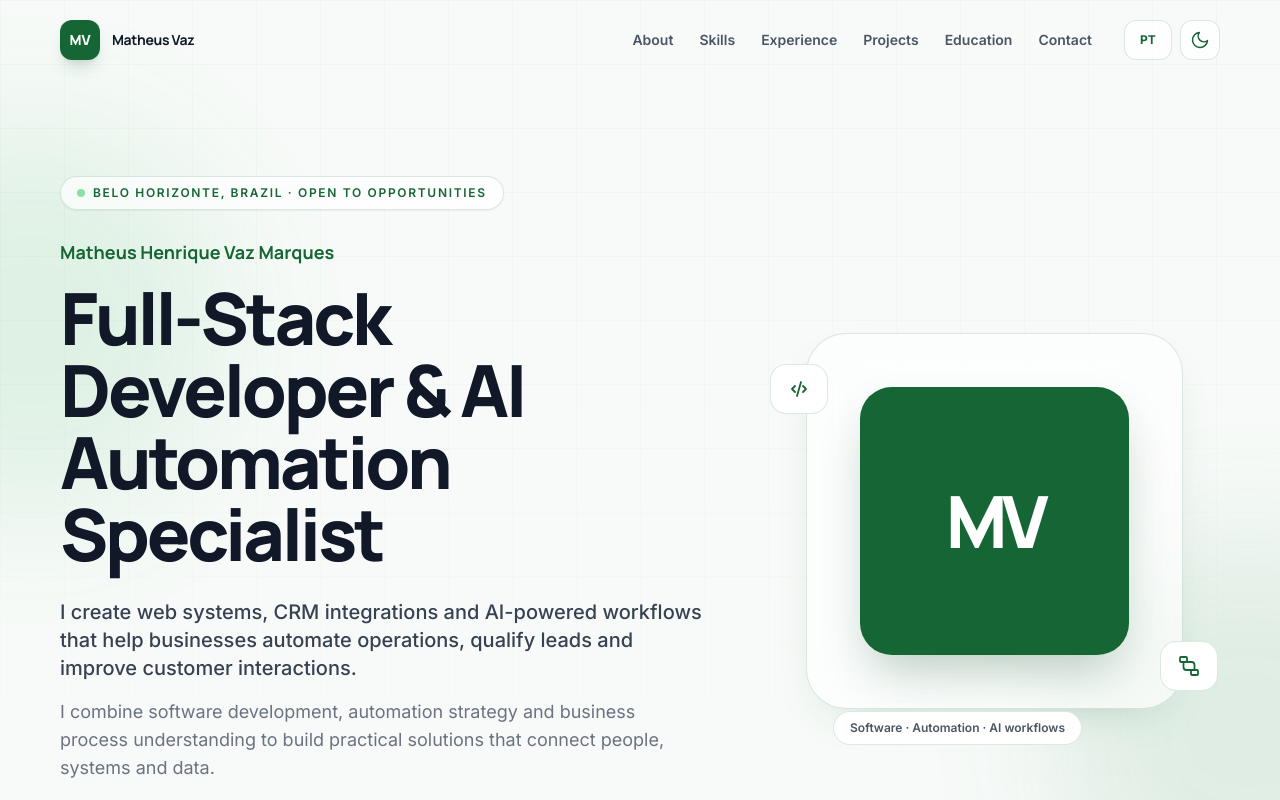
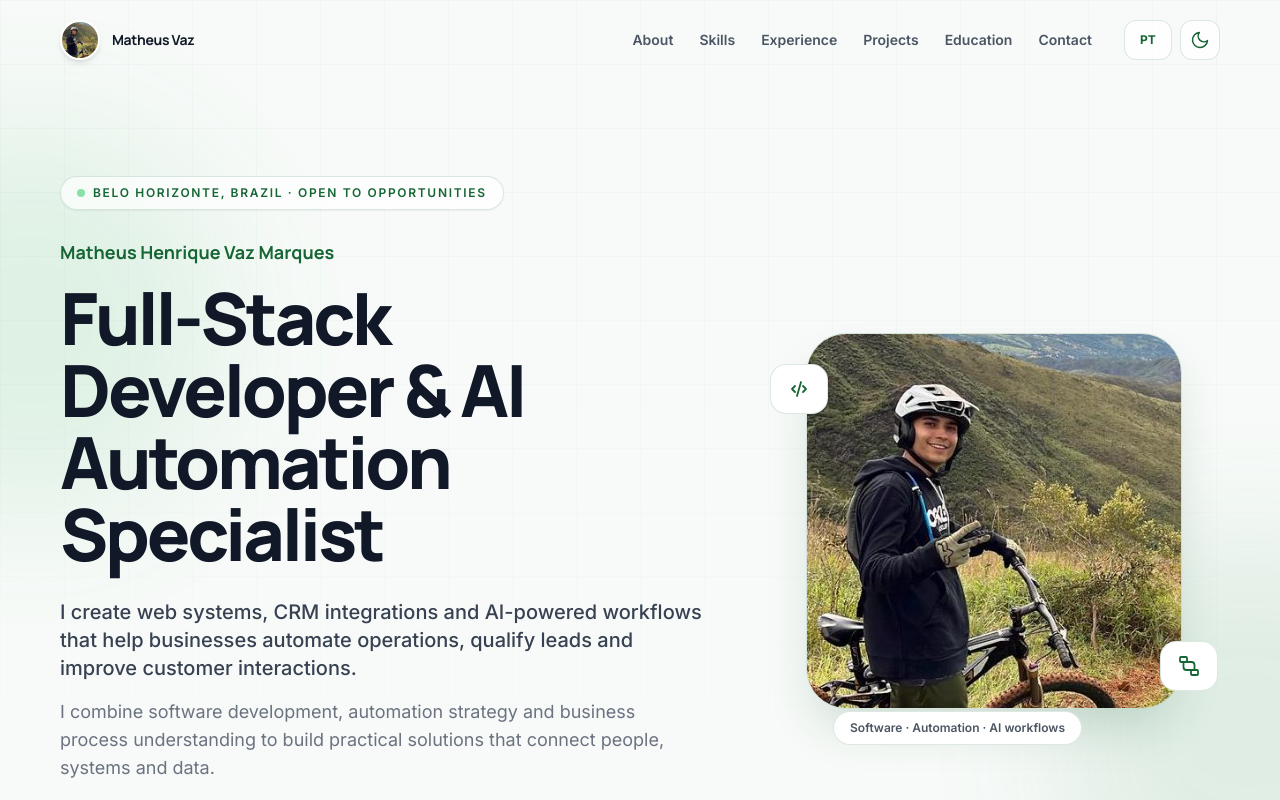
Before and after one commit to Teuuzim/portfolio, a React (Vite) app: page / in a window 1280 px wide. Shown: the top 800 px of the page. Built offline with nearby package versions, Linux system fonts and the light colour scheme.

Commit message:
Refactor code structure for improved readability and maintainability

```diff
--- a/src/components/Hero.tsx
+++ b/src/components/Hero.tsx
@@ -58,16 +58,17 @@ export function Hero({ language }: HeroProps) {
           </div>
         </div>
 
-        <div className="relative mx-auto hidden w-full max-w-md lg:block" aria-hidden="true">
+        <div className="relative mx-auto hidden w-full max-w-md lg:block">
           <div className="relative aspect-square">
-            <div className="absolute inset-[8%] rounded-[2.5rem] border border-brand-700/15 bg-white/65 shadow-card backdrop-blur-xl dark:border-green-400/15 dark:bg-[#121C16]/70 dark:shadow-card-dark" />
-            <div className="absolute inset-[20%] grid place-items-center rounded-[2rem] bg-brand-700 text-white shadow-2xl shadow-green-900/30 dark:bg-green-700">
-              <span className="font-display text-7xl font-extrabold tracking-[-0.08em]">MV</span>
-            </div>
-            <div className="absolute left-0 top-[15%] rounded-2xl border border-brand-700/15 bg-white px-4 py-3 shadow-card dark:border-green-400/15 dark:bg-[#121C16]">
+            <img
+              src="/Teu.jpg"
+              alt="Matheus Vaz"
+              className="absolute inset-[8%] h-[84%] w-[84%] rounded-[2.5rem] border border-brand-700/15 object-cover shadow-2xl shadow-green-900/20 dark:border-green-400/15"
+            />
+            <div className="absolute left-0 top-[15%] rounded-2xl border border-brand-700/15 bg-white px-4 py-3 shadow-card dark:border-green-400/15 dark:bg-[#121C16]" aria-hidden="true">
               <Icon name="code" className="h-6 w-6 text-brand-700 dark:text-green-400" />
             </div>
-            <div className="absolute bottom-[12%] right-0 rounded-2xl border border-brand-700/15 bg-white px-4 py-3 shadow-card dark:border-green-400/15 dark:bg-[#121C16]">
+            <div className="absolute bottom-[12%] right-0 rounded-2xl border border-brand-700/15 bg-white px-4 py-3 shadow-card dark:border-green-400/15 dark:bg-[#121C16]" aria-hidden="true">
               <Icon name="workflow" className="h-6 w-6 text-brand-700 dark:text-green-400" />
             </div>
             <div className="absolute bottom-0 left-[14%] rounded-full border border-brand-700/15 bg-white px-4 py-2 text-xs font-semibold text-gray-600 shadow-card dark:border-green-400/15 dark:bg-[#121C16] dark:text-slate-300">
--- a/src/components/Navbar.tsx
+++ b/src/components/Navbar.tsx
@@ -46,13 +46,17 @@ export function Navbar({ language, theme, onLanguageToggle, onThemeToggle }: Nav
       }`}
     >
       <div className="container-shell flex h-20 items-center">
-        <a href="#top" className="group flex items-center gap-3" aria-label="Matheus Vaz — home">
-          <span className="grid h-10 w-10 place-items-center rounded-xl bg-brand-700 font-display text-sm font-extrabold text-white shadow-lg shadow-green-900/15 transition-transform group-hover:-translate-y-0.5 dark:bg-green-600">
-            MV
-          </span>
-          <span className="hidden font-display text-sm font-bold tracking-tight text-gray-900 sm:block dark:text-slate-50">
-            Matheus Vaz
-          </span>
+        <a
+          href="#top"
+          className="flex items-center gap-3 font-display text-sm font-bold tracking-tight text-gray-900 dark:text-slate-50"
+          aria-label="Matheus Vaz — home"
+        >
+          <img
+            src="/Teu.jpg"
+            alt=""
+            className="h-10 w-10 rounded-full border-2 border-white object-cover shadow-md dark:border-slate-800"
+          />
+          <span>Matheus Vaz</span>
         </a>
 
         <div className="ml-auto hidden items-center gap-0.5 xl:flex">
--- a/src/data/translations.ts
+++ b/src/data/translations.ts
@@ -382,7 +382,7 @@ export const translations: Record<Language, PortfolioContent> = {
         'Combino desenvolvimento de software, estratégia de automação e entendimento de processos de negócio para criar soluções práticas que conectam pessoas, sistemas e dados.',
       projectsButton: 'Ver projetos',
       resumeButton: 'Baixar currículo',
-      available: 'Software · Automação · Fluxos com IA',
+      available: 'Desenvolvimento de Software · Automações ',
     },
     about: {
       kicker: 'Sobre mim',
@@ -457,9 +457,9 @@ export const translations: Record<Language, PortfolioContent> = {
     },
     experience: {
       kicker: 'Experiência',
-      title: 'Software e automação aplicados a operações reais',
+      title: 'Software e Automações',
       subtitle:
-        'Uma evolução das bases do desenvolvimento web à automação com IA orientada a negócios.',
+        'Evolução das bases do desenvolvimento web à automação com IA orientada a negócios.',
       items: [
         {
           role: 'Gerente de Automação',
@@ -548,7 +548,7 @@ export const translations: Record<Language, PortfolioContent> = {
           title: 'E-commerce Fruit Shop',
           icon: 'cart',
           description: ['Uma interface de e-commerce de frutas desenvolvida com Next.js, focada em uma experiência de compra simples, limpa e responsiva. O projeto inclui catálogo de produtos, interface bilíngue e interação com carrinho, apresentando uma estrutura moderna de front-end para uma loja online.'],
-          tags: ['Next.js', 'React', 'JavaScript', 'CSS', 'Interface Responsiva', 'E-commerce UI', 'Interface Bilíngue'],
+          tags: ['Next.js', 'React', 'JavaScript', 'CSS', 'E-commerce UI'],
           demo: 'https://fruit-shop-next-js-main.vercel.app',
           github: 'https://github.com/Teuuzim/FruitShop-NextJs-main',
         },
```
Also changed, not shown: public/Teu.jpg (added).
